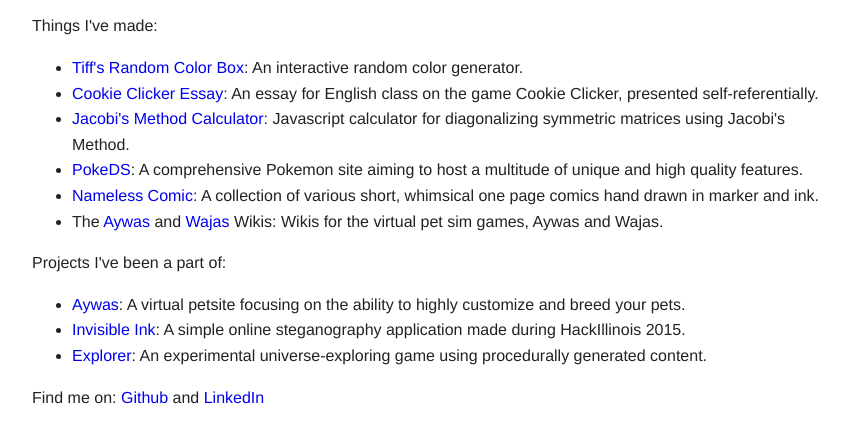
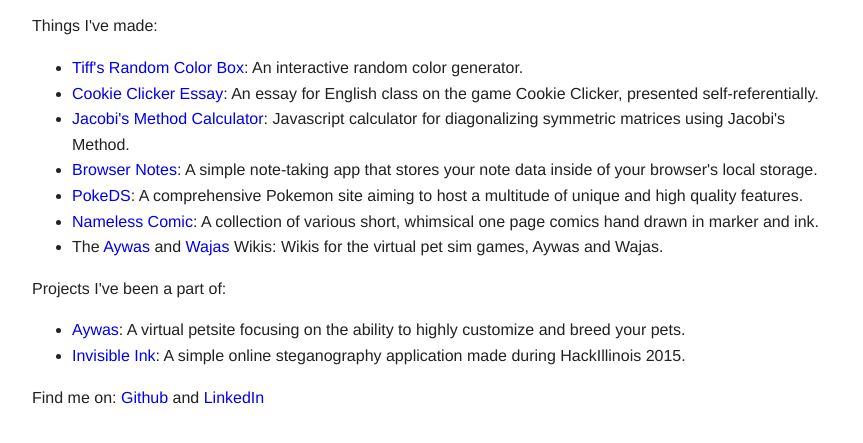
Before and after one commit to tiffz/tiffz.github.io, a plain HTML site: page index.html in a window 1280 px wide. Shown: the part 203-646 px from the top of the page, without its empty margins (208-1071 px from the left). Drawn offline with Linux system fonts and the light colour scheme.

Commit message:
Added notes.

```diff
--- a/index.html
+++ b/index.html
@@ -27,6 +27,9 @@
  			<li><a href="/jacobi/">Jacobi's Method Calculator</a>:
  				Javascript calculator for diagonalizing symmetric matrices using Jacobi's Method.
  			</li>
+ 			<li><a href="/notes/">Browser Notes</a>:
+ 				A simple note-taking app that stores your note data inside of your browser's local storage.
+ 				</li>
  			<li><a href="http://pokeds.com/">PokeDS</a>:
  				A comprehensive Pokemon site aiming to host a multitude of unique and high quality features. </li>
  			<li><a href="http://namelesscomic.com/">Nameless Comic</a>:
@@ -40,7 +43,6 @@
  		<ul>
  			<li><a href="http://www.aywas.com/">Aywas</a>: A virtual petsite focusing on the ability to highly customize and breed your pets. </li>
  			<li><a href="http://mikebradley.me/invisible/">Invisible Ink</a>: A simple online steganography application made during HackIllinois 2015. </li>
- 			<li><a href="http://tiffzhang.com/explorer/">Explorer</a>: An experimental universe-exploring game using procedurally generated content. </li>
  		</ul>
 
  		<p>Find me on:
```
